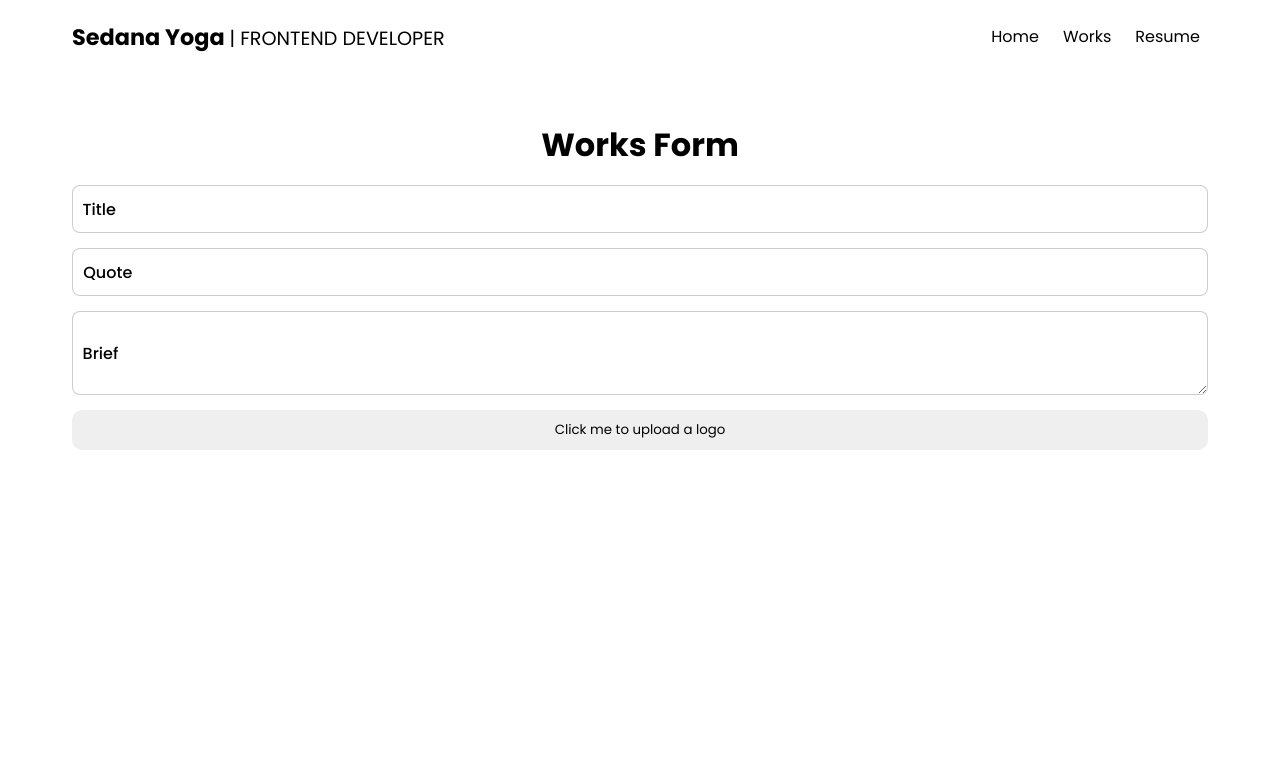
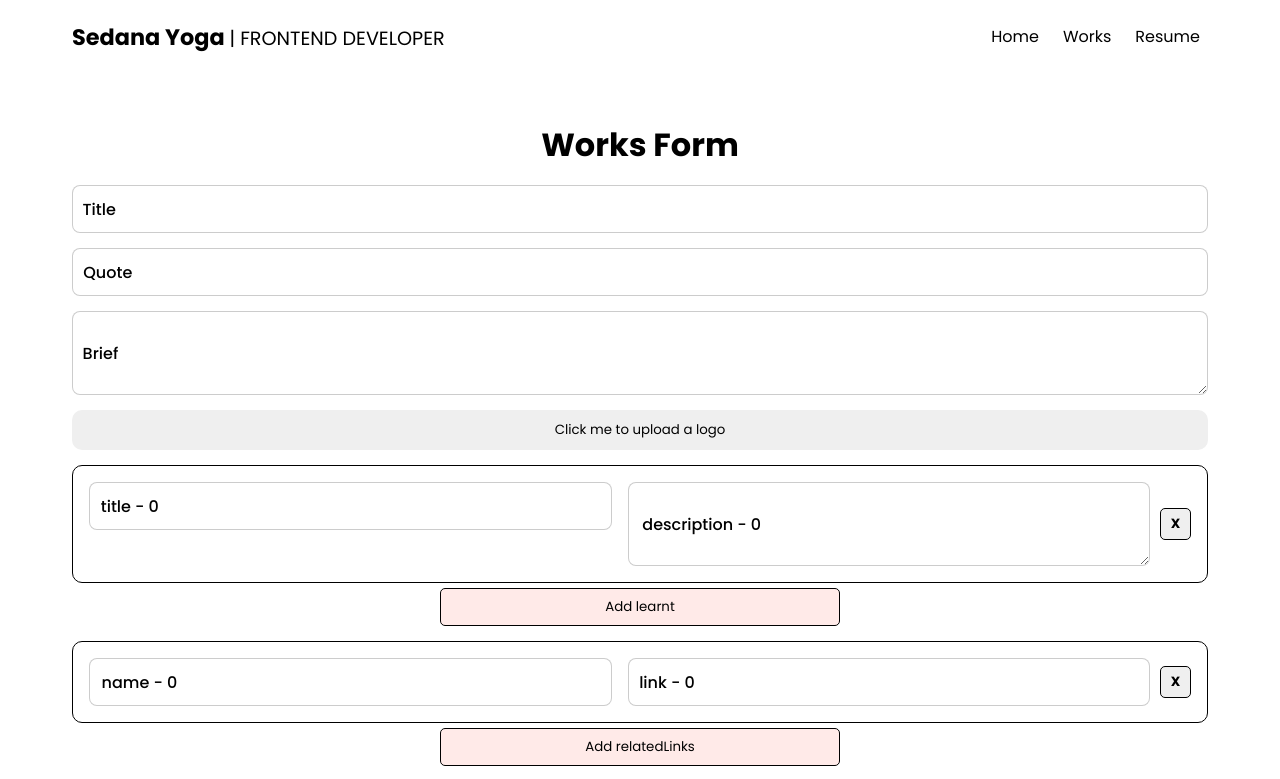
Before and after one commit to SedanaYoga/portal, a Next.js app: page /admin in a window 1280 px wide. Shown: the top 779 px of the page. Built offline with nearby package versions, Linux system fonts and the light colour scheme.

Commit message:
add: Multi Input component's done (techStack left)

```diff
--- a/package.json
+++ b/package.json
@@ -11,12 +11,15 @@
   "dependencies": {
     "classnames": "^2.3.1",
     "firebase": "^9.9.0",
+    "immer": "^9.0.15",
     "next": "12.2.2",
     "react": "18.2.0",
-    "react-dom": "18.2.0"
+    "react-dom": "18.2.0",
+    "shortid": "^2.2.16"
   },
   "devDependencies": {
     "@types/react": "^18.0.15",
+    "@types/shortid": "^0.0.29",
     "eslint": "8.19.0",
     "eslint-config-next": "12.2.2",
     "sass": "^1.53.0"
--- a/src/components/Input/Input.jsx
+++ b/src/components/Input/Input.jsx
@@ -1,20 +1,19 @@
-import { useState, useRef } from 'react'
+import { useState, useRef, useEffect } from 'react'
 import styles from './Input.module.scss'
 
-const Input = ({ children, type, onChange, required, name }) => {
+const Input = ({ children, inputValue, type, onChange, required, name }) => {
   const [value, setValue] = useState('')
   const [isFocus, setIsFocus] = useState(false)
   const hiddenFileInput = useRef(null)
 
   const changeHandler = (e) => {
+    // Change File Input
     if (type === 'file') {
-      const value = e.target.files[0]
-      const name = e.target.name
-      if (onChange) onChange({ value, name })
+      if (onChange) onChange(e)
     } else {
-      const { value, name } = e.target
+      const { value } = e.target
       setValue(value)
-      if (onChange) onChange({ value, name })
+      if (onChange) onChange(e)
       if (value && value !== '') {
         setIsFocus(true)
       } else {
@@ -26,6 +25,13 @@ const Input = ({ children, type, onChange, required, name }) => {
   const fileClickHandle = () => {
     hiddenFileInput.current.click()
   }
+
+  useEffect(() => {
+    if (inputValue) {
+      setValue(inputValue)
+      setIsFocus(true)
+    }
+  }, [inputValue])
 
   return (
     <div className={styles.input}>
--- /dev/null
+++ b/src/components/MultiInput/MultiInput.jsx
@@ -0,0 +1,95 @@
+import { useEffect, useState } from 'react'
+import styles from './MultiInput.module.scss'
+import Input from '../Input/Input'
+import { produce } from 'immer'
+import { generate } from 'shortid'
+
+const MultiInput = ({ input, onChange, objProps, mandatory }) => {
+  const [values, setValues] = useState(
+    mandatory
+      ? [
+          {
+            ...Object.assign(...objProps.map((prop) => ({ [prop]: '' }))),
+            id: generate(),
+          },
+        ]
+      : [],
+  )
+
+  const changeHandler = (e, index, prop) => {
+    let value
+    if (e.target.files) {
+      value = e.target.files[0]
+    } else {
+      value = e.target.value
+    }
+    setValues((prev) =>
+      produce(prev, (v) => {
+        v[index][prop.title] = value
+      }),
+    )
+  }
+
+  const deleteHandler = (val) => {
+    setValues((prev) => prev.filter((p) => p.id !== val.id))
+  }
+
+  const addCollectionHandler = () => {
+    setValues((prev) => [
+      ...prev,
+      {
+        ...Object.assign(...objProps.map((prop) => ({ [prop]: '' }))),
+        id: generate(),
+      },
+    ])
+  }
+
+  useEffect(() => {
+    // For Multi Input but single property
+    if (onChange) {
+      if (objProps.length === 1) {
+        const convertToStrArr = values.map(
+          ({ id, ...restProp }) => Object.values(restProp)[1],
+        )
+        onChange({ name: input, value: convertToStrArr })
+      } else {
+        onChange({ name: input, value: values })
+      }
+    }
+  }, [values])
+
+  return (
+    <div className={styles.multiInput}>
+      {values.map((val, index) => (
+        <div key={val.id} className={styles.multiInputCollection}>
+          <div className={styles.multiInputCollectionForm}>
+            {objProps.map((prop, propIdx) => (
+              <Input
+                key={propIdx}
+                inputValue={val[prop.title]}
+                type={prop.type}
+                onChange={(e) => changeHandler(e, index, prop)}
+              >
+                {val?.file?.name ? val.file.name : `${prop.title} - ${index}`}
+              </Input>
+            ))}
+          </div>
+
+          <button
+            type='button'
+            onClick={() => deleteHandler(val)}
+            className={styles.multiInputCollectionClose}
+          >
+            X
+          </button>
+        </div>
+      ))}
+
+      <button type='button' onClick={addCollectionHandler}>
+        Add {input}
+      </button>
+    </div>
+  )
+}
+
+export default MultiInput
--- /dev/null
+++ b/src/components/MultiInput/MultiInput.module.scss
@@ -0,0 +1,43 @@
+@import '../../styles/scss/mixins';
+@import '../../styles/scss/variable';
+
+.multiInput {
+  @include centerFlexColumn;
+  width: 100%;
+  &Collection {
+    @include centerFlexRow;
+    justify-content: space-between;
+    width: 100%;
+    padding: 1rem;
+    border: 1px solid black;
+    border-radius: 10px;
+    margin-bottom: 5px;
+    gap: 10px;
+    position: relative;
+    &Form {
+      @include centerFlexRow;
+      width: 100%;
+      align-items: flex-start;
+      gap: 1rem;
+    }
+    &Close {
+      background: $color-secondary;
+      border: 1px solid black;
+      border-radius: 5px;
+      width: 2rem;
+      height: 2rem;
+      @include centerFlexRow;
+      font-weight: 700;
+      cursor: pointer;
+    }
+  }
+
+  & > button {
+    background: $color-primary;
+    border: 1px solid black;
+    border-radius: 5px;
+    min-width: 400px;
+    padding: 0.5rem 1rem;
+    cursor: pointer;
+  }
+}
--- a/src/pages/admin/index.jsx
+++ b/src/pages/admin/index.jsx
@@ -2,14 +2,29 @@ import Head from 'next/head'
 import Image from 'next/image'
 import NormalLayout from '../../layouts/Normal/NormalLayout'
 import Input from '../../components/Input/Input'
+import MultiInput from '../../components/MultiInput/MultiInput'
 import styles from '../../styles/pages/Admin.module.scss'
 import { useState } from 'react'
 
 const Admin = () => {
   const [values, setValues] = useState({})
 
-  const changeHandler = ({ value, name }) => {
-    setValues({ ...values, [name]: value })
+  const changeHandler = (e) => {
+    // For Multi Input
+    if (e.name && e.value) {
+      setValues({ ...values, [e.name]: e.value })
+    } else {
+      const name = e.target.name
+      let value
+      // For files
+      if (e.target.files) {
+        value = e.target.files[0]
+        // For text
+      } else {
+        value = e.target.value
+      }
+      setValues({ ...values, [name]: value })
+    }
   }
 
   return (
@@ -40,6 +55,42 @@ const Admin = () => {
               height='100px'
             />
           )}
+          <MultiInput
+            input='learnt'
+            onChange={changeHandler}
+            objProps={[
+              { type: 'text', title: 'title' },
+              { type: 'textarea', title: 'description' },
+            ]}
+            mandatory
+          />
+          <MultiInput
+            input='relatedLinks'
+            onChange={changeHandler}
+            objProps={[
+              { type: 'text', title: 'name' },
+              { type: 'text', title: 'link' },
+            ]}
+            mandatory
+          />
+          <MultiInput
+            input='features'
+            onChange={changeHandler}
+            objProps={[{ type: 'text', title: 'feature' }]}
+            mandatory
+          />
+          <MultiInput
+            input='demo'
+            onChange={changeHandler}
+            objProps={[{ type: 'file', title: 'file' }]}
+            mandatory
+          />
+          <MultiInput
+            input='spaceForImprovement'
+            onChange={changeHandler}
+            objProps={[{ type: 'text', title: 'text' }]}
+            mandatory
+          />
         </form>
       </div>
     </div>
--- a/src/styles/pages/Admin.module.scss
+++ b/src/styles/pages/Admin.module.scss
@@ -1,7 +1,7 @@
 @import '../scss/mixins';
 
 .admin {
-  margin: 4rem auto 0;
+  margin: 4rem auto 4rem;
   text-align: center;
   width: 100%;
   &Form {
```
Also changed, not shown: 1 other file (tests, documents, lock files or other folders).
